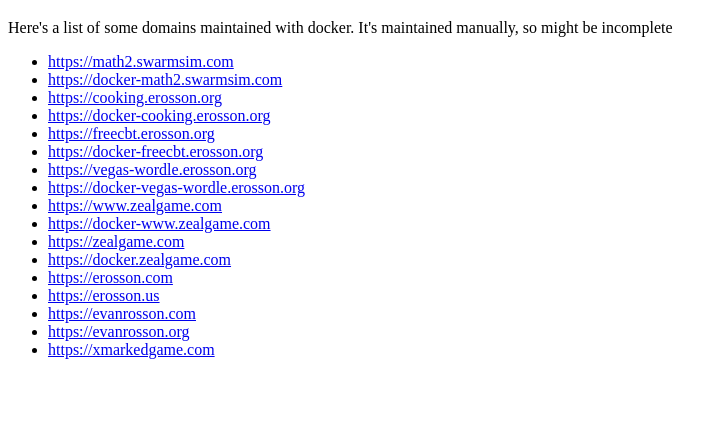
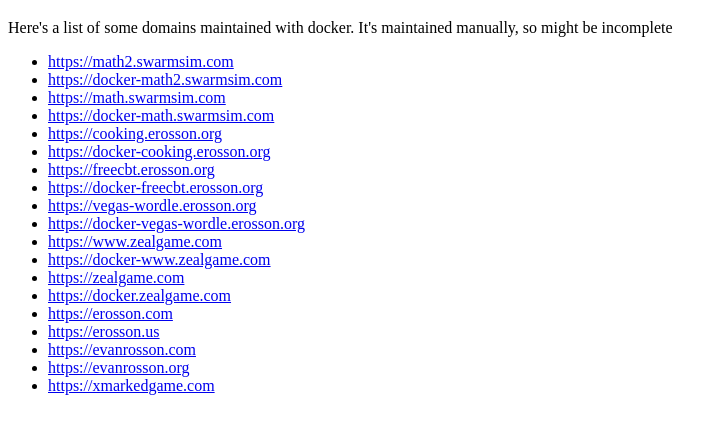
Before and after one commit to erosson/infra, a plain HTML site: page static-sites/ops.erosson.org/debug/index.html in a window 1280 px wide. Shown: the part 61-494 px from the top of the page, without its empty margins (0-727 px from the left). Drawn offline with Linux system fonts and the light colour scheme.

Commit message:
add math.swarmsim.com, readme

```diff
--- a/dns/domains/swarmsim.com.js
+++ b/dns/domains/swarmsim.com.js
@@ -28,5 +28,6 @@
 
 	// terraform handles others
 	IGNORE("docker-math2"),
+	IGNORE("docker-math"),
 	IGNORE("math2")
 )
--- a/static-sites/ops.erosson.org/debug/index.html
+++ b/static-sites/ops.erosson.org/debug/index.html
@@ -33,6 +33,8 @@
     const rawDomains = [
         "math2.swarmsim.com",
         "docker-math2.swarmsim.com",
+        "math.swarmsim.com",
+        "docker-math.swarmsim.com",
         "cooking.erosson.org",
         "docker-cooking.erosson.org",
         "freecbt.erosson.org",
```
Also changed, not shown: tf/static-sites/README.md, 3 other files.
